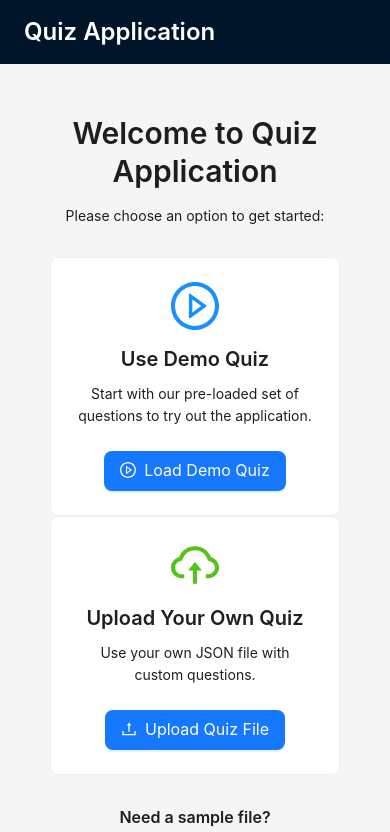
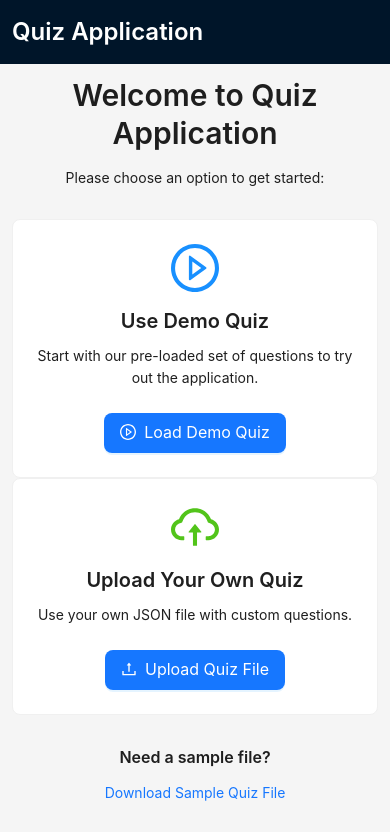
Before and after one commit to tuanvipandpro/quiz-app, a React (Vite) app: page / in a window 390 px wide. Shown: the top 832 px of the page. Built offline with nearby package versions, Linux system fonts and the light colour scheme; no server answers.

Commit message:
Fix UIUX

```diff
--- a/package.json
+++ b/package.json
@@ -26,8 +26,9 @@
   },
   "dependencies": {
     "@ant-design/icons": "^6.0.0",
+    "@ant-design/v5-patch-for-react-19": "^1.0.3",
     "@google/generative-ai": "^0.24.0",
-    "antd": "^5.24.6",
+    "antd": "^5.27.0",
     "react": "^19.1.0",
     "react-dom": "^19.1.0",
     "react-markdown": "^10.1.0",
--- a/src/App.css
+++ b/src/App.css
@@ -1,13 +1,98 @@
+* {
+  box-sizing: border-box;
+}
+
+html, body {
+  margin: 0;
+  padding: 0;
+  overflow-x: hidden;
+  width: 100%;
+}
+
 #root {
   width: 100%;
-  margin: 0 auto;
+  margin: 0;
+  padding: 0;
+  overflow-x: hidden;
 }
 
 .layout {
   min-height: 100vh;
+  width: 100%;
+  margin: 0;
+  padding: 0;
 }
 
 .ant-layout-header {
   display: flex;
   align-items: center;
+  width: 100%;
+  height: 64px;
+  padding: 0 24px;
+  background: #001529;
+  position: sticky;
+  top: 0;
+  z-index: 1000;
 }
+
+.ant-layout-content {
+  width: 100%;
+  max-width: 1200px;
+  margin: 0 auto;
+  padding: 24px;
+  box-sizing: border-box;
+}
+
+.ant-layout {
+  width: 100%;
+}
+
+/* Responsive adjustments */
+@media (max-width: 768px) {
+  .ant-layout-header {
+    padding: 0 16px;
+  }
+
+  .ant-layout-content {
+    padding: 16px;
+    max-width: 100%;
+  }
+
+  .ant-typography h3 {
+    font-size: 18px !important;
+  }
+}
+
+/* Ensure proper spacing for mobile */
+@media (max-width: 480px) {
+  .ant-layout-header {
+    padding: 0 12px;
+  }
+
+  .ant-layout-content {
+    padding: 12px;
+    max-width: 100%;
+  }
+
+  /* Fix mobile spacing issues */
+  .ant-layout {
+    margin: 0;
+    padding: 0;
+  }
+
+  .layout {
+    margin: 0;
+    padding: 0;
+  }
+
+  /* Additional mobile fixes */
+  body {
+    margin: 0;
+    padding: 0;
+    overflow-x: hidden;
+  }
+
+  html {
+    overflow-x: hidden;
+  }
+}
--- a/src/App.jsx
+++ b/src/App.jsx
@@ -120,9 +120,9 @@ function App() {
 
   // Simplified header without the back button
   const renderHeader = () => (
-    <Header style={{ padding: '0 24px', display: 'flex', alignItems: 'center' }}>
+    <Header className="ant-layout-header">
       <div style={{ display: 'flex', width: '100%', justifyContent: 'space-between', alignItems: 'center' }}>
-        <Title level={3} style={{ color: 'white', margin: '15px 0' }}>
+        <Title level={3} style={{ color: 'white', margin: 0 }}>
           Quiz Application
         </Title>
         <div></div>
@@ -152,7 +152,7 @@ function App() {
     <Layout className="layout" style={{ minHeight: '100vh' }}>
       {renderHeader()}
 
-      <Content style={{ padding: '50px', maxWidth: '800px', margin: '0 auto' }}>
+      <Content className="ant-layout-content">
         {startScreen ? (
           // Initial start screen with options
           <div style={{ textAlign: 'center' }}>
--- a/src/main.jsx
+++ b/src/main.jsx
@@ -1,6 +1,7 @@
 import React from 'react';
 import ReactDOM from 'react-dom/client';
 import App from './App';
+import '@ant-design/v5-patch-for-react-19';
 // import './index.css';
 // import 'antd/dist/reset.css';
 
--- a/src/style.css
+++ b/src/style.css
@@ -24,8 +24,6 @@ a:hover {
 
 body {
   margin: 0;
-  display: flex;
-  place-items: center;
   min-width: 320px;
   min-height: 100vh;
 }
@@ -36,9 +34,9 @@ h1 {
 }
 
 #app {
-  max-width: 1280px;
-  margin: 0 auto;
-  padding: 2rem;
+  width: 100%;
+  margin: 0;
+  padding: 0;
   text-align: center;
 }
 
--- a/src/utils/geminiApi.js
+++ b/src/utils/geminiApi.js
@@ -1,7 +1,7 @@
 // src/utils/geminiApi.js
 
 // Replace with your actual API key or use environment variable
-const API_KEY = import.meta.env.VITE_GEMINI_API_KEY || process.env.REACT_APP_GEMINI_API_KEY;
+const API_KEY = import.meta.env.VITE_GEMINI_API_KEY;
 
 export async function getExplanation(question, options, correctAnswer) {
   try {
```
Also changed, not shown: 1 other file (tests, documents, lock files or other folders).
